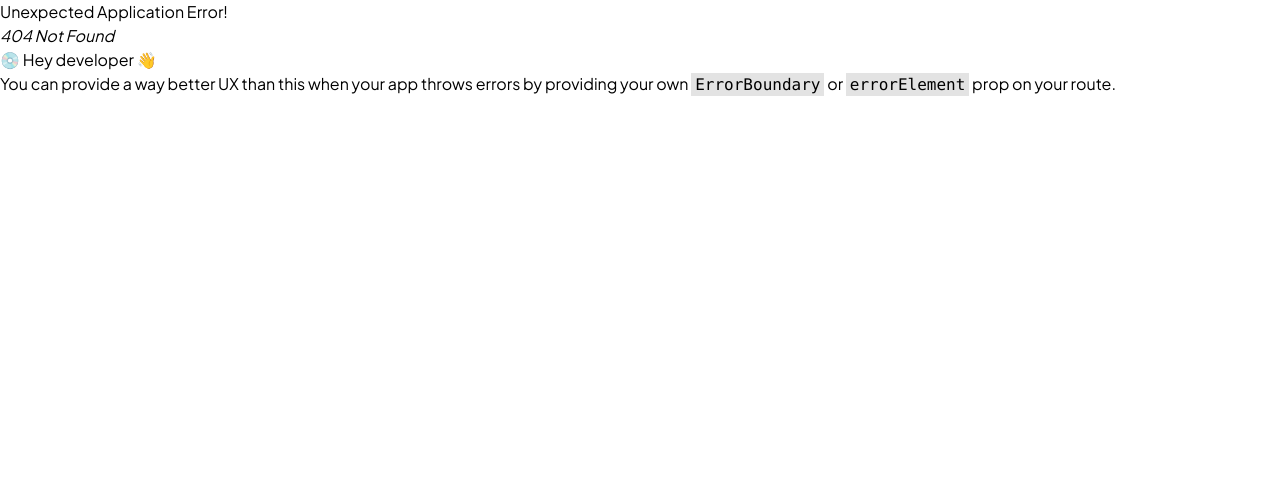
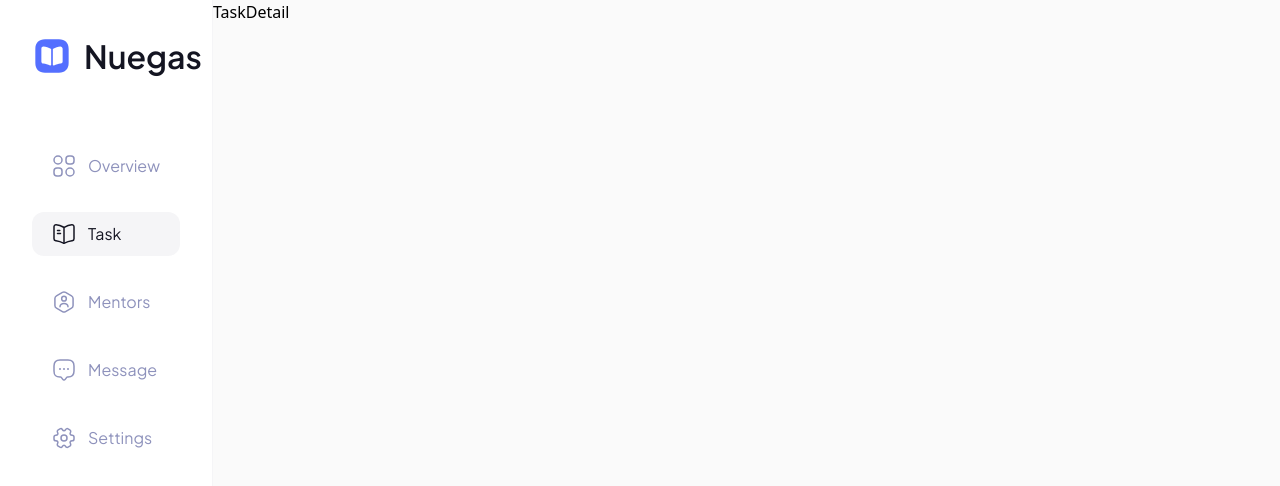
Before and after one commit to pujiragil/nuegas, a React (Vite) app: page /task/1 in a window 1280 px wide. Before the commit this address had no page. Shown: the top 486 px of the page. Built offline with nearby package versions, Linux system fonts and the light colour scheme.

Commit message:
created taskDetail page

```diff
--- a/src/pages/Task/TaskDetail.tsx
+++ b/src/pages/Task/TaskDetail.tsx
@@ -0,0 +1,5 @@
+const TaskDetail = () => {
+  return <div>TaskDetail</div>;
+};
+
+export default TaskDetail;
--- a/src/pages/index.tsx
+++ b/src/pages/index.tsx
@@ -1,6 +1,7 @@
 export { default as Root } from "./Root";
 export { default as Overview } from "./Overview";
 export { default as Task } from "./Task";
+export { default as TaskDetail } from "./Task/TaskDetail";
 export { default as Mentors } from "./Mentors";
 export { default as Message } from "./Message";
 export { default as Settings } from "./Settings";
```
Also changed, not shown: src/router/index.tsx (+13 -1 lines).
